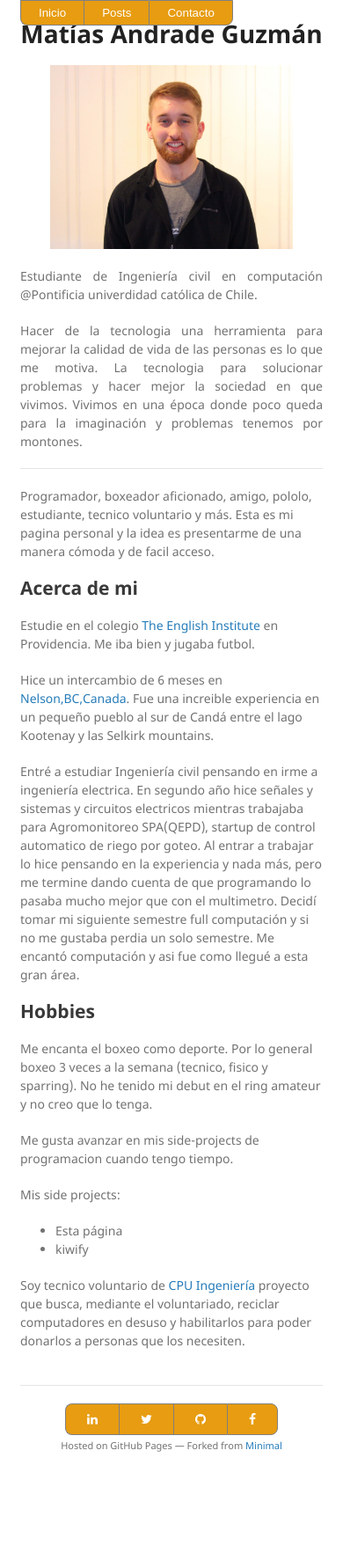
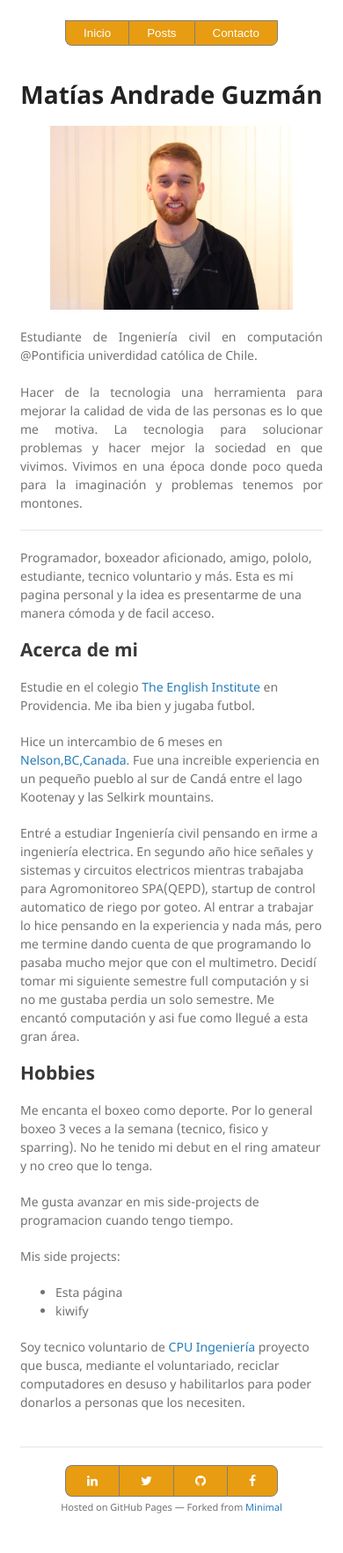
Before and after one commit to mandrade2/mandrade2.github.io, a Jekyll site: the page built from index.md, in a window 390 px wide. Shown: the whole page at 88% size. Built offline with Jekyll 4.4.1, drawn with Linux system fonts in a browser that asks for light colours; before the commit the page ends 1695 px from its top, so only the background shows below that.

Commit message:
responsive css fixes

```diff
--- a/_layouts/default.html
+++ b/_layouts/default.html
@@ -34,9 +34,9 @@
         <h1>{{ site.title | default: site.github.repository_name }}</h1>
       </a>
       <img id="profile-pic" src="/assets/img/pic.jpg" alt="">
-      <p>Estudiante de Ingeniería civil en computación @Pontificia univerdidad católica de Chile.</p>
-
-      <p>{{ site.motivation }}</p>
+      <p>Estudiante de Ingeniería civil en computación @Pontificia univerdidad católica de Chile.
+        <br>
+        <br> {{ site.motivation }}</p>
 
 
 
--- a/_sass/custom.scss
+++ b/_sass/custom.scss
@@ -35,6 +35,8 @@
     border-right: none;
     /* Prevent double borders */
 }
+
+
 /* Clear floats (clearfix hack) */
 
 .btn-group:after {
@@ -58,8 +60,8 @@
 .top-buttons {
     top: 0;
     position: fixed;
-        margin: 0 auto;
-        display: table;
+    margin: auto;
+    float: left;
 }
 
 header .btn-group {
@@ -86,3 +88,26 @@
 footer p {
     text-align: center;
 }
+
+@media print,
+screen and (max-width: 960px) {
+    .top-buttons {
+        float: none;
+        position: static;
+        width: auto;
+        padding-bottom: 40px;
+    }
+    #dummybodyid {
+        padding-top: 0;
+        margin-top: 0;
+    }
+}
+
+@media print,
+screen and (max-height: 710px) {
+    header p {
+        text-align: justify;
+        overflow-y: scroll;
+        height: 150px;
+    }
+}
--- a/_sass/jekyll-theme-minimal.scss
+++ b/_sass/jekyll-theme-minimal.scss
@@ -232,7 +232,6 @@ screen and (max-width: 960px) {
     width: auto;
   }
   header {
-    padding-right: 320px;
     border-right: 0;
   }
   section {
```
Also changed, not shown: _sass/rouge-github.scss (+75 -5 lines). Lines whose indentation alone changed are shown as unchanged.
